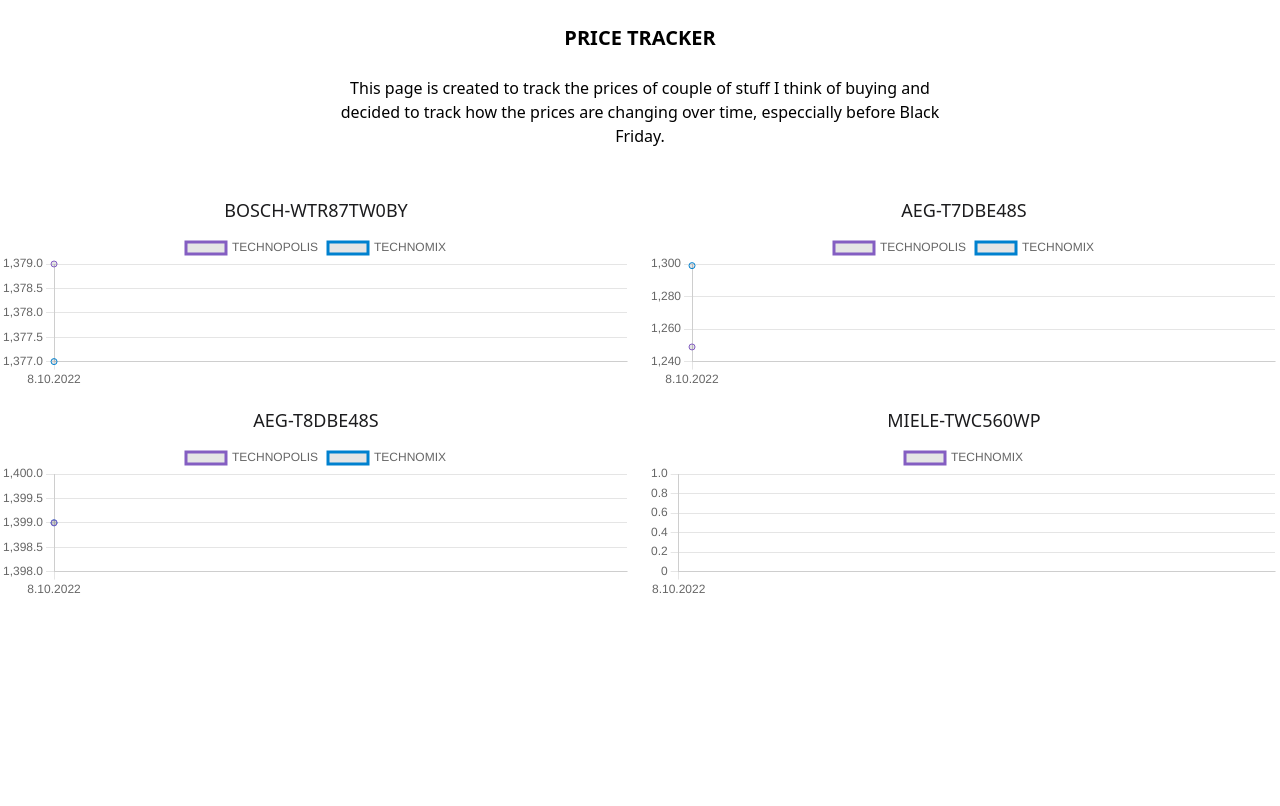
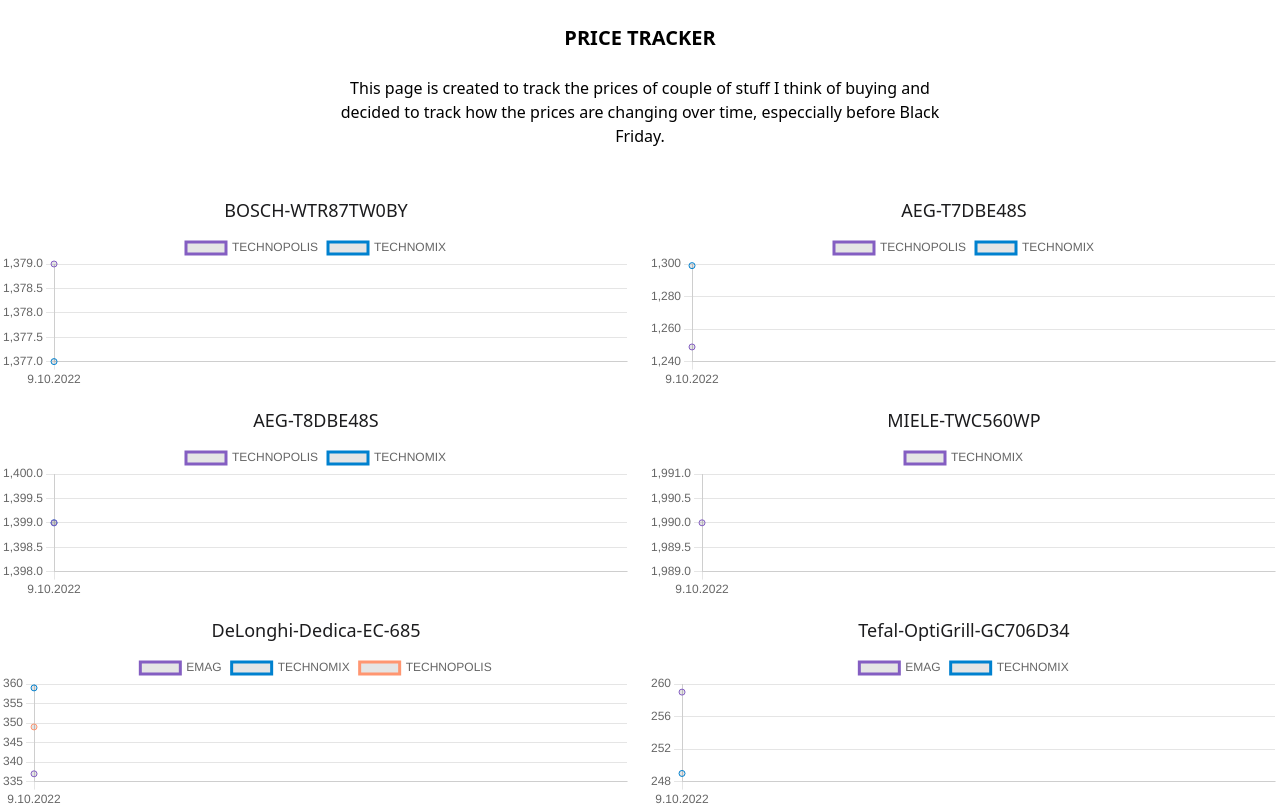
Before and after one commit to simeon-petrov-5/git-based-crawler, a Nuxt app: page / in a window 1280 px wide. Shown: the top 806 px of the page. Built offline with nearby package versions, Linux system fonts and the light colour scheme.

Commit message:
feat: Add more products to config; Fix technomix selector; Extend validateExistingData with more fallbacks

```diff
--- a/crawler/config.js
+++ b/crawler/config.js
@@ -1,13 +1,16 @@
-export const TYPE = {
-  API: 'API',
-  HTML: 'HTML',
-}
-
 export const WEBSITE = {
   TECHNOPOLIS: 'TECHNOPOLIS',
   TECHNOMIX: 'TECHNOMIX',
   TECHMART: 'TECHMART',
+  EMAG: "EMAG"
 }
+
+export const HTMLSelectors = {
+  [WEBSITE.TECHNOPOLIS]: '.product-block .product-price .price .price-value',
+  [WEBSITE.TECHNOMIX]: '.product-info-price .price-final_price span[data-price-type="finalPrice"] .price',
+  [WEBSITE.TECHMART]: '.product-detail-price-holder',
+  [WEBSITE.EMAG]: '.product-main-area .product-page-pricing .product-new-price'
+};
 
 export default [
   {
@@ -15,17 +18,14 @@
     websites: [
       {
         url: "https://www.technopolis.bg/bg/Sushilni/Sushilnya-BOSCH-WTR87TW0BY/p/683961",
-        type: TYPE.HTML,
         key: WEBSITE.TECHNOPOLIS
       },
       {
         url: "https://www.tehnomix.bg/sushilnya-bosch-wtr87tw0by",
-        type: TYPE.HTML,
         key: WEBSITE.TECHNOMIX
       },
       // {
       //   url: "https://techmart.bg/product/product/details/21815/category/712/lang/1",
-      //   type: TYPE.HTML,
       //   key: WEBSITE.TECHMART
       // },
     ],
@@ -35,17 +35,15 @@
     websites: [
       {
         url: "https://www.technopolis.bg/bg/Sushilni/Sushilnya-AEG-T7DBE48S/p/687572",
-        type: TYPE.HTML,
         key: WEBSITE.TECHNOPOLIS
       },
       {
         url: "https://www.tehnomix.bg/sushilnya-aeg-t7dbe48s",
-        type: TYPE.HTML,
         key: WEBSITE.TECHNOMIX
       },
       // {
       //   url: "https://techmart.bg/%D0%A1%D1%83%D1%88%D0%B8%D0%BB%D0%BD%D1%8F%20AEG%20T7DBE48S",
-      //   type: TYPE.HTML,
+      //
       //   key: WEBSITE.TECHMART
       // },
     ],
@@ -55,18 +53,15 @@
     websites: [
       {
         url: "https://www.technopolis.bg/bg/Sushilni/Sushilnya-AEG-T8DBE48S/p/687471",
-        type: TYPE.HTML,
         key: WEBSITE.TECHNOPOLIS
       },
       {
         url: "https://www.tehnomix.bg/sushilnya-aeg-t8-dbe48s",
-        type: TYPE.HTML,
         key: WEBSITE.TECHNOMIX
       },
       // {
       //   url: "https://techmart.bg/%D0%A1%D1%83%D1%88%D0%B8%D0%BB%D0%BD%D1%8F%20AEG%20T8DBE48S",
-      //   type: TYPE.HTML,
-      //   key: WEBSITE.TECHMART
+      //         //   key: WEBSITE.TECHMART
       // },
     ],
   },
@@ -75,7 +70,49 @@
     websites: [
       {
         url: "https://www.tehnomix.bg/sushilnya-miele-twc560wp-ecospeedand8kg",
-        type: TYPE.HTML,
+        key: WEBSITE.TECHNOMIX
+      }
+    ],
+  },
+  {
+    model: "DeLonghi-Dedica-EC-685",
+    websites: [
+      {
+        url: "https://www.emag.bg/espreso-mashina-delonghi-dedica-style-ec-685-15-bar-1300-w-inoks-ec-685-m/pd/DK5DVDBBM",
+        key: WEBSITE.EMAG
+      },
+      {
+        url: "https://www.tehnomix.bg/kafemashina-delonghi-ec-685-m",
+        key: WEBSITE.TECHNOMIX
+      },
+      {
+        url: "https://www.technopolis.bg/bg/bg/Espreso/Kafemashina-DELONGHI-DEDICA-STYLE-EC685-R/p/824282",
+        key: WEBSITE.TECHNOPOLIS
+      }
+    ],
+  },
+  {
+    model: "Tefal-OptiGrill-GC706D34",
+    websites: [
+      {
+        url: "https://www.emag.bg/elektricheska-skara-tefal-optigrill-2000-w-6-avtomatichni-programi-funkcija-razmrazjavane-inoks-cherna-gc706d34/pd/DQFN3ZBBM/",
+        key: WEBSITE.EMAG
+      },
+      {
+        url: "https://www.tehnomix.bg/gril-tefal-optigrill-gc706d34",
+        key: WEBSITE.TECHNOMIX
+      }
+    ],
+  },
+  {
+    model: "Tefal-OptiGrill-XL-GC722834",
+    websites: [
+      {
+        url: "https://www.emag.bg/elektricheska-skara-tefal-optigrill-xl-2000w-9-programi-indikator-za-gotovnost-avtomatichen-senzor-podvizhni-plochi-cherna-gc722834/pd/DM2VS9BBM",
+        key: WEBSITE.EMAG
+      },
+      {
+        url: "https://www.tehnomix.bg/gril-tefal-gc722834-optigrill-xl",
         key: WEBSITE.TECHNOMIX
       }
     ],
--- a/crawler/helpers/file.js
+++ b/crawler/helpers/file.js
@@ -13,12 +13,14 @@
 }
 
 export const validateExistingData = (data) => {
-    if (Object.keys(data).length > 0) return;
-
     configuration.forEach(config => {
-        data[config.model] = {};
+        if (data[config.model] === undefined) {
+            data[config.model] = {};
+        }
         config.websites.forEach(web => {
-            data[config.model][web.key] = []
+            if (data[config.model][web.key] === undefined) {
+                data[config.model][web.key] = []
+            }
         })
     })
 }
--- a/crawler/index.js
+++ b/crawler/index.js
@@ -1,18 +1,13 @@
 import * as cheerio from 'cheerio';
 import axios from "axios";
-import configuration, { WEBSITE } from "./config.js";
+import configuration, { HTMLSelectors } from "./config.js";
 import { readDataFile, updateDataFile, validateExistingData } from './helpers/file.js';
 import commitAndPush from './helpers/github.js';
 
-const cheerioSelectors = {
-  [WEBSITE.TECHNOPOLIS]: '.product-block .product-price .price .price-value',
-  [WEBSITE.TECHNOMIX]: '.catalog-product-view .product-top-area .product-info-main .product-info-price .price-box .final-price .price-container .price',
-  [WEBSITE.TECHMART]: '.product-detail-price-holder'
-};
 
 const getPriceWithCheerio = ({ htmlStr, website }) => {
   const $ = cheerio.load(htmlStr);
-  const price = $(cheerioSelectors[website]).text().replace(/\s/g, '').replace('лв.', '').replace(',', '.');
+  const price = $(HTMLSelectors[website]).text().replace(/\s/g, '').replace('лв.', '').replace(',', '.');
   return parseFloat(price, 10)
 }
 
--- a/data/index.json
+++ b/data/index.json
@@ -1 +1,30 @@
-{"BOSCH-WTR87TW0BY":{"TECHNOPOLIS":[{"date":"2022-10-08T12:09:46.831Z","price":1379}],"TECHNOMIX":[{"date":"2022-10-08T12:09:47.802Z","price":1377}]},"AEG-T7DBE48S":{"TECHNOPOLIS":[{"date":"2022-10-08T12:09:48.659Z","price":1249}],"TECHNOMIX":[{"date":"2022-10-08T12:09:49.710Z","price":1299}]},"AEG-T8DBE48S":{"TECHNOPOLIS":[{"date":"2022-10-08T12:09:51.105Z","price":1399}],"TECHNOMIX":[{"date":"2022-10-08T12:09:52.119Z","price":1399}]},"MIELE-TWC560WP":{"TECHNOMIX":[{"date":"2022-10-08T12:09:52.971Z","price":null}]}}
+{
+  "BOSCH-WTR87TW0BY": {
+    "TECHNOPOLIS": [{ "date": "2022-10-09T19:40:25.569Z", "price": 1379 }],
+    "TECHNOMIX": [{ "date": "2022-10-09T19:40:25.899Z", "price": 1377 }]
+  },
+  "AEG-T7DBE48S": {
+    "TECHNOPOLIS": [{ "date": "2022-10-09T19:40:26.497Z", "price": 1249 }],
+    "TECHNOMIX": [{ "date": "2022-10-09T19:40:28.337Z", "price": 1299 }]
+  },
+  "AEG-T8DBE48S": {
+    "TECHNOPOLIS": [{ "date": "2022-10-09T19:40:29.164Z", "price": 1399 }],
+    "TECHNOMIX": [{ "date": "2022-10-09T19:40:29.471Z", "price": 1399 }]
+  },
+  "MIELE-TWC560WP": {
+    "TECHNOMIX": [{ "date": "2022-10-09T19:40:29.728Z", "price": 1990 }]
+  },
+  "DeLonghi-Dedica-EC-685": {
+    "EMAG": [{ "date": "2022-10-09T19:40:30.238Z", "price": 336.9917 }],
+    "TECHNOMIX": [{ "date": "2022-10-09T19:40:31.620Z", "price": 359 }],
+    "TECHNOPOLIS": [{ "date": "2022-10-09T19:40:32.501Z", "price": 349 }]
+  },
+  "Tefal-OptiGrill-GC706D34": {
+    "EMAG": [{ "date": "2022-10-09T19:40:33.077Z", "price": 259.0013 }],
+    "TECHNOMIX": [{ "date": "2022-10-09T19:40:34.914Z", "price": 249 }]
+  },
+  "Tefal-OptiGrill-XL-GC722834": {
+    "EMAG": [{ "date": "2022-10-09T19:40:35.610Z", "price": 345.0017 }],
+    "TECHNOMIX": [{ "date": "2022-10-09T19:40:37.173Z", "price": 469 }]
+  }
+}
```
